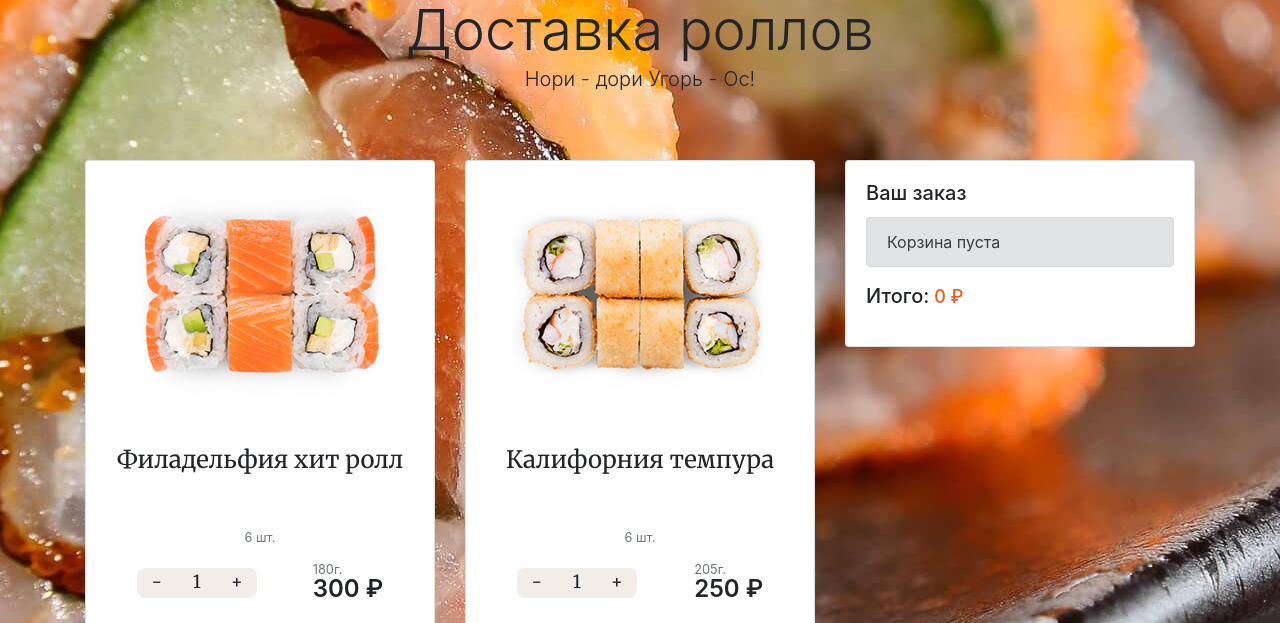
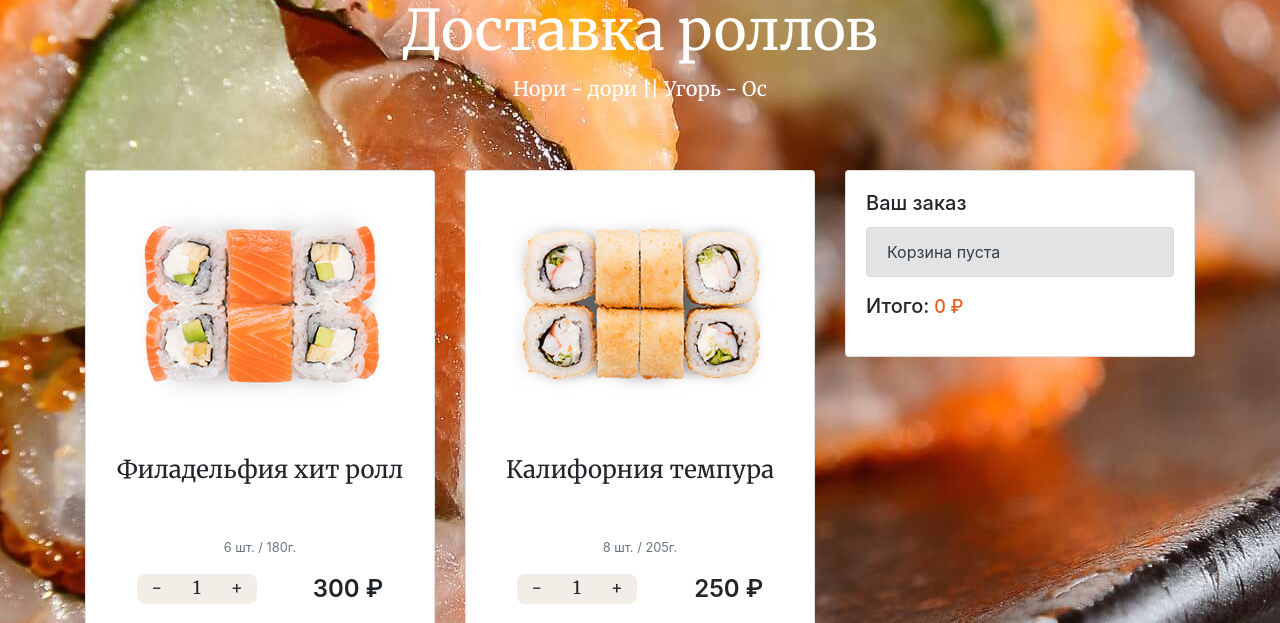
Before and after one commit to PEREcMc/Suchi_Shop, a plain HTML site: page index.html in a window 1280 px wide. Shown: the part 145-768 px from the top of the page. Drawn offline with Linux system fonts and the light colour scheme.

Commit message:
files changed

```diff
--- a/css/main.css
+++ b/css/main.css
@@ -187,6 +187,19 @@ h3, h4 {
 .none {
 	display: none;
 }
+
+
 .form-control:not(:last-child) {
 	margin-bottom: 10px;
 }
+.display-4 {
+	font-family: 'Merriweather', serif;
+	font-weight: 500;
+	color: #fff;
+	margin-bottom: 10px;
+}
+.lead {
+	font-family: 'Merriweather', serif;
+	color: #fff;
+	font-weight: 500;
+}
--- a/index.html
+++ b/index.html
@@ -17,7 +17,7 @@
 		<div class="container text-center">
 			<img src="img/logo/logo.svg" width="92" alt="Суши и пицца">
 			<div class="display-4">Доставка роллов</div>
-			<p class="lead">Нори - дори Угорь - Ос!</p>
+			<p class="lead">Нори - дори || Угорь - Ос</p>
 		</div>
 	</header>
 
@@ -228,9 +228,9 @@
 	</div>
 
 	<!-- Подключаем скрипты -->
-	<script src="./libs/jquery/jquery-3.6.0.min.js"></script>
+	<!-- <script src="./libs/jquery/jquery-3.6.0.min.js"></script>
 	<script src="./libs/vide/jquery.vide.min.js"></script>
-	<script src="./js/video_cover.js"></script>
+	<script src="./js/video_cover.js"></script> -->
 
 	<script src="./js/renderProducts.js"></script>
 	<script src="./js/calcCartPriceAndDelivery.js"></script>
--- a/js/card_02.js
+++ b/js/card_02.js
@@ -32,7 +32,7 @@ window.addEventListener('click', function (e) {
                                                 </div>
                                                 <div class="cart-item__desc">
                                                     <div class="cart-item__title">${productInfo.title}</div>
-                                                    <div class="cart-item__weight">${productInfo.itemsInBox} / ${productInfo.weight}</div>
+                                                    <div class="cart-item__weight">${productInfo.itemsInBox}  ${productInfo.weight}</div>
 
                                                     <div class="cart-item__details">
 
--- a/js/products.json
+++ b/js/products.json
@@ -10,7 +10,7 @@
     {
 		"id": 2,
 		"title": "Калифорния темпура",
-		"itemsInBox": 6,
+		"itemsInBox": 8,
 		"weight": 205,
 		"price": 250,
 		"imgSrc": "./img/roll/california-tempura.jpg"
@@ -25,7 +25,7 @@
 	},
 	{
 		"id": 4,
-		"title": "Филадельфия",
+		"title": "Филадельфия ролл",
 		"itemsInBox": 6,
 		"weight": 230,
 		"price": 320,
--- a/js/renderProducts.js
+++ b/js/renderProducts.js
@@ -17,7 +17,9 @@ function renderProducts(productsArray) {
                                     <img class="product-img" src="${item.imgSrc}" alt="">
                                     <div class="card-body text-center">
                                         <h4 class="item-title">${item.title}</h4>
-                                        <p><small data-items-in-box class="text-muted">${item.itemsInBox} шт.</small></p>
+                                        <p><small data-items-in-box class="text-muted">${item.itemsInBox} шт. / </small>
+                                        <small class="price__weight">${item.weight}г.</small>
+                                        </p>
 
                                         <div class="details-wrapper">
 
@@ -30,7 +32,6 @@ function renderProducts(productsArray) {
                                             <!-- Счётчик -->
 
                                             <div class="price">
-                                                <div class="price__weight">${item.weight}г.</div>
                                                 <div class="price__currency">${item.price} ₽</div>
                                             </div>
 
```
